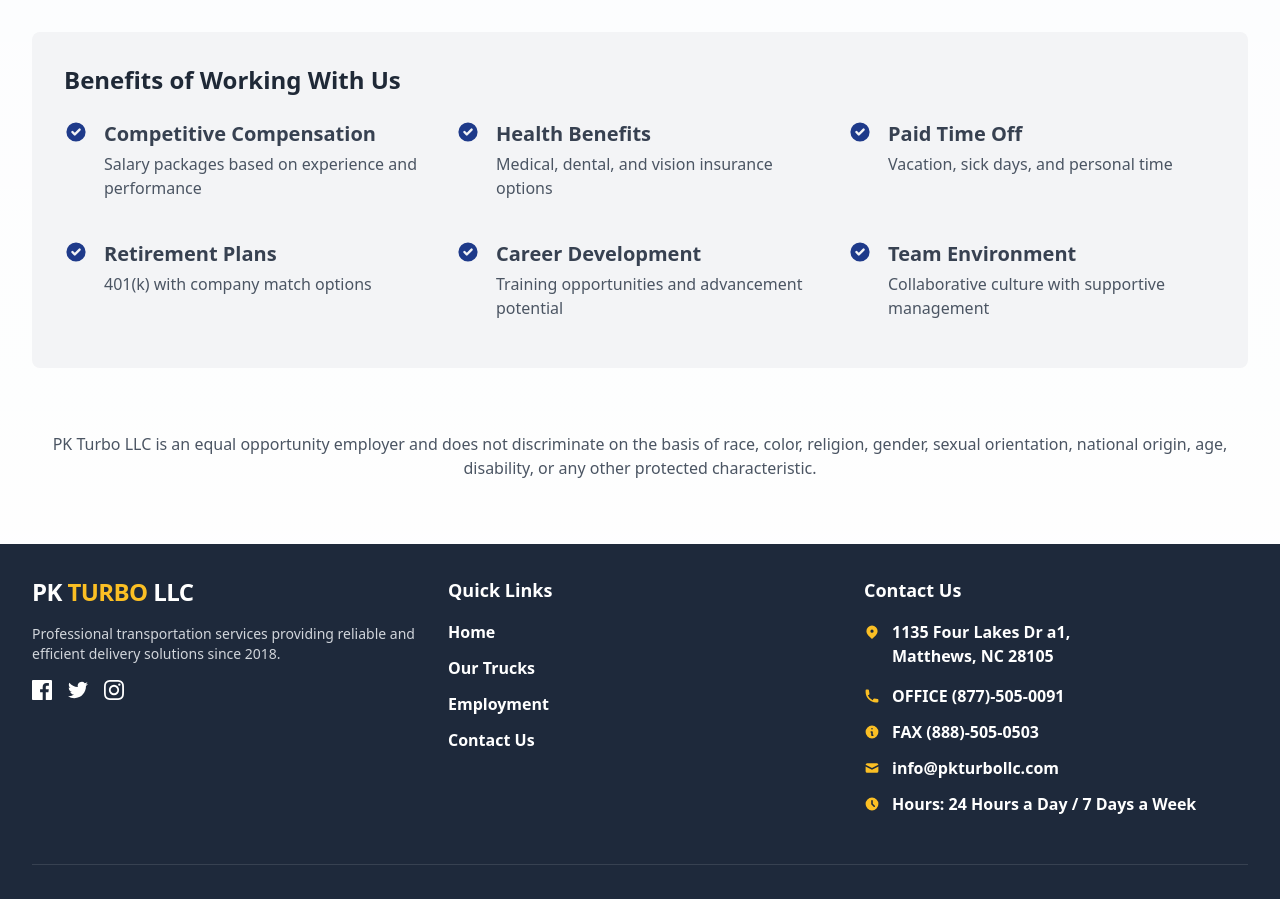
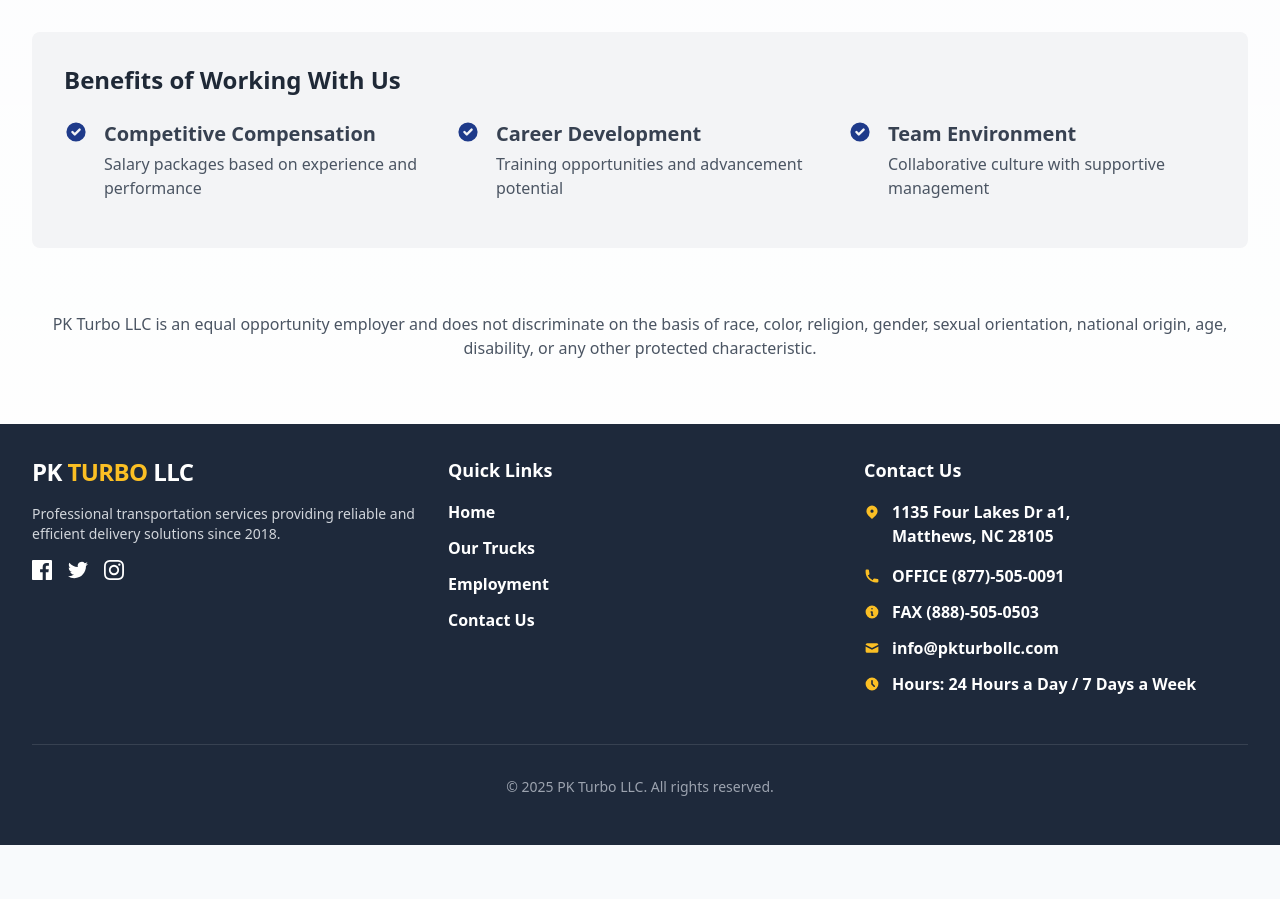
Before and after one commit to coolpeter2025/PKTurbo, a Next.js app in the folder pk-turbo-site/: page /employment in a window 1280 px wide. Shown: the part 1620-2519 px from the top of the page. After the commit the page ends 2465 px from the top, so only its background shows below. Built offline with nearby package versions, Linux system fonts and the light colour scheme.

Commit message:
refactor: Remove specific benefits details from employment page

```diff
--- a/pk-turbo-site/app/employment/page.tsx
+++ b/pk-turbo-site/app/employment/page.tsx
@@ -52,41 +52,9 @@
               </div>
             </div>
 
-            <div className="flex">
-              <div className="mr-4 text-pk-blue">
-                <svg className="w-6 h-6" fill="currentColor" viewBox="0 0 20 20" xmlns="http://www.w3.org/2000/svg">
-                  <path fillRule="evenodd" d="M10 18a8 8 0 100-16 8 8 0 000 16zm3.707-9.293a1 1 0 00-1.414-1.414L9 10.586 7.707 9.293a1 1 0 00-1.414 1.414l2 2a1 1 0 001.414 0l4-4z" clipRule="evenodd" />
-                </svg>
-              </div>
-              <div>
-                <h3 className="font-semibold mb-1">Health Benefits</h3>
-                <p className="text-gray-600">Medical, dental, and vision insurance options</p>
-              </div>
-            </div>
-
-            <div className="flex">
-              <div className="mr-4 text-pk-blue">
-                <svg className="w-6 h-6" fill="currentColor" viewBox="0 0 20 20" xmlns="http://www.w3.org/2000/svg">
-                  <path fillRule="evenodd" d="M10 18a8 8 0 100-16 8 8 0 000 16zm3.707-9.293a1 1 0 00-1.414-1.414L9 10.586 7.707 9.293a1 1 0 00-1.414 1.414l2 2a1 1 0 001.414 0l4-4z" clipRule="evenodd" />
-                </svg>
-              </div>
-              <div>
-                <h3 className="font-semibold mb-1">Paid Time Off</h3>
-                <p className="text-gray-600">Vacation, sick days, and personal time</p>
-              </div>
-            </div>
-
-            <div className="flex">
-              <div className="mr-4 text-pk-blue">
-                <svg className="w-6 h-6" fill="currentColor" viewBox="0 0 20 20" xmlns="http://www.w3.org/2000/svg">
-                  <path fillRule="evenodd" d="M10 18a8 8 0 100-16 8 8 0 000 16zm3.707-9.293a1 1 0 00-1.414-1.414L9 10.586 7.707 9.293a1 1 0 00-1.414 1.414l2 2a1 1 0 001.414 0l4-4z" clipRule="evenodd" />
-                </svg>
-              </div>
-              <div>
-                <h3 className="font-semibold mb-1">Retirement Plans</h3>
-                <p className="text-gray-600">401(k) with company match options</p>
-              </div>
-            </div>
+            {/* Removed Health Benefits */}
+            {/* Removed Paid Time Off */}
+            {/* Removed Retirement Plans */}
 
             <div className="flex">
               <div className="mr-4 text-pk-blue">
```
